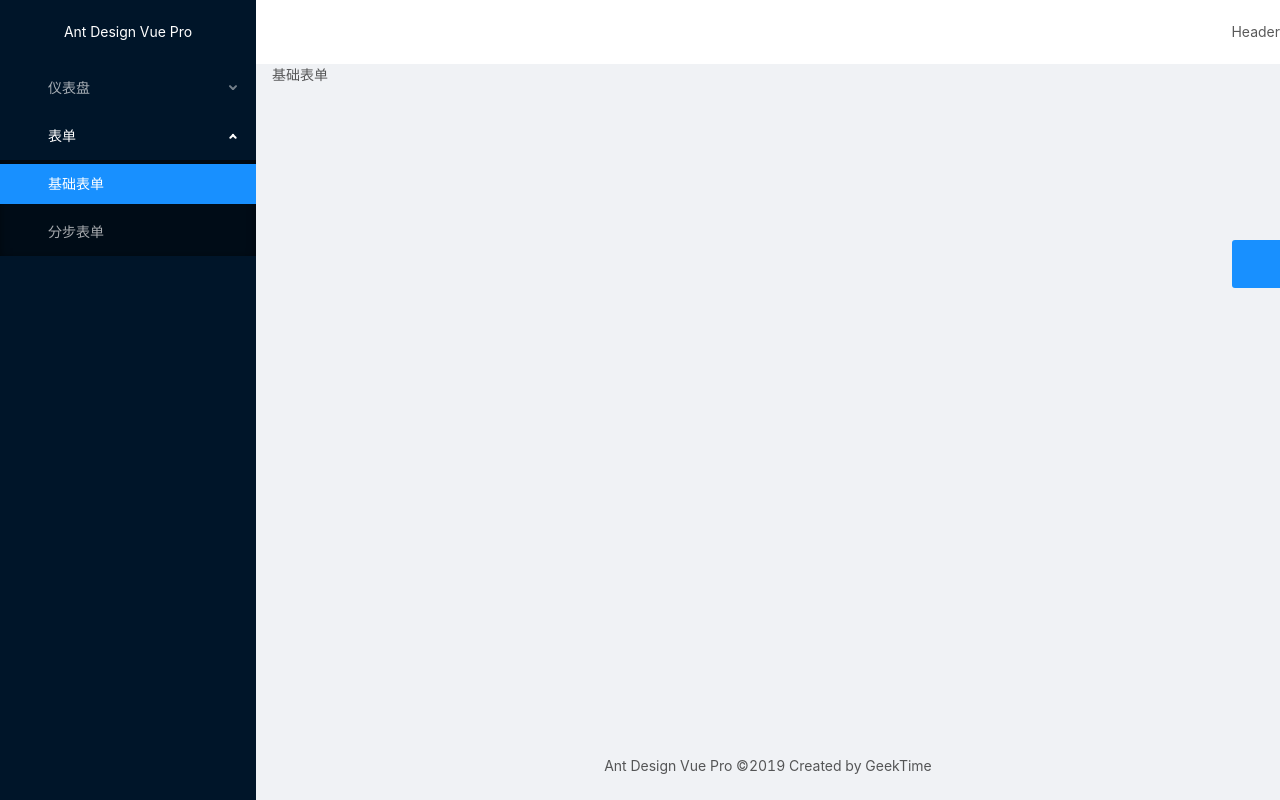
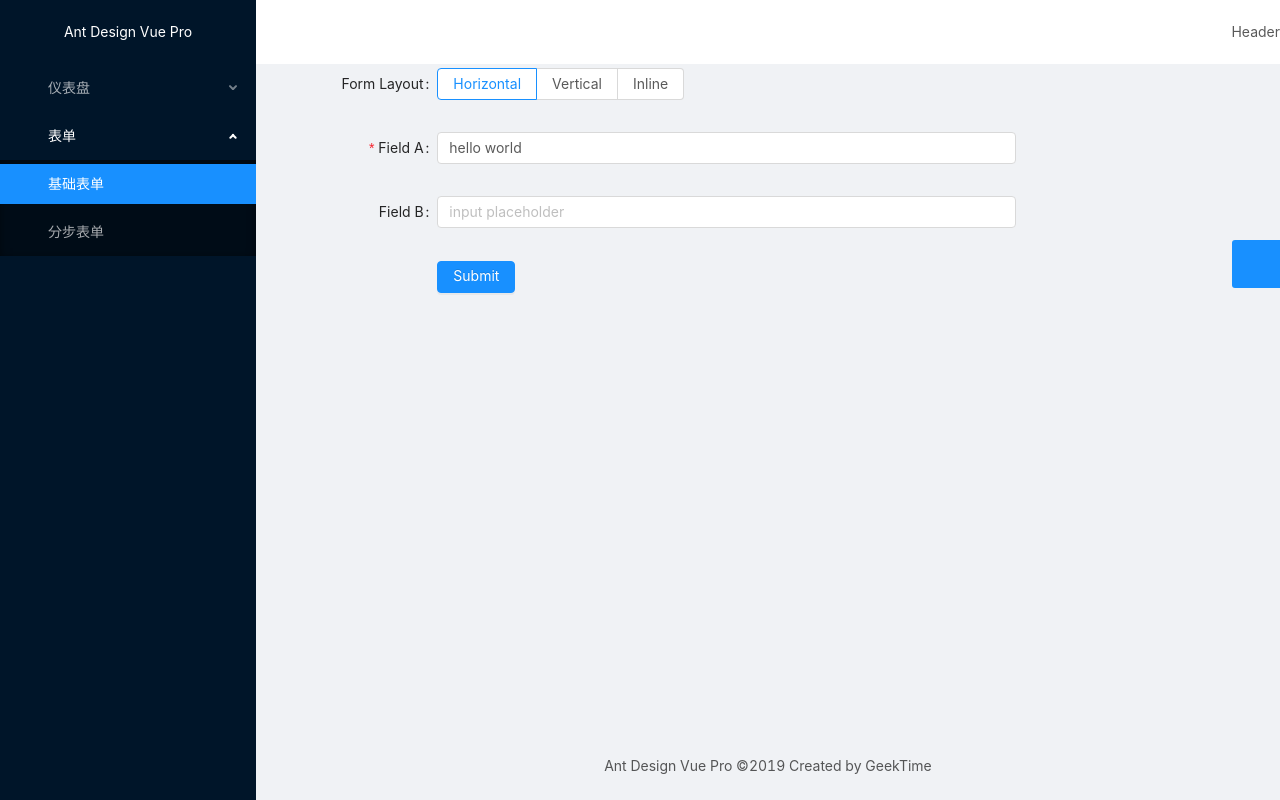
Before and after one commit to ccsunnyfd/ant-design-vue-pro, a Vue app: page /form/basic-form in a window 1280 px wide. Built offline with nearby package versions, Linux system fonts and the light colour scheme.

Commit message:
add basicForm

```diff
--- a/src/views/Forms/BasicForm.vue
+++ b/src/views/Forms/BasicForm.vue
@@ -1,9 +1,110 @@
 <template>
-  <div>基础表单</div>
+  <div>
+    <a-form :layout="formLayout" :form="form">
+      <a-form-item
+        label="Form Layout"
+        :label-col="formItemLayout.labelCol"
+        :wrapper-col="formItemLayout.wrapperCol"
+      >
+        <a-radio-group
+          default-value="horizontal"
+          @change="handleFormLayoutChange"
+        >
+          <a-radio-button value="horizontal">
+            Horizontal
+          </a-radio-button>
+          <a-radio-button value="vertical">
+            Vertical
+          </a-radio-button>
+          <a-radio-button value="inline">
+            Inline
+          </a-radio-button>
+        </a-radio-group>
+      </a-form-item>
+      <a-form-item
+        label="Field A"
+        :label-col="formItemLayout.labelCol"
+        :wrapper-col="formItemLayout.wrapperCol"
+      >
+        <a-input
+          v-decorator="[
+            'fieldA',
+            {
+              initialValue: fieldA,
+              rules: [
+                {
+                  required: true,
+                  min: 6,
+                  message: '必须大于5个字符',
+                },
+              ],
+            },
+          ]"
+          placeholder="input placeholder"
+        />
+      </a-form-item>
+      <a-form-item
+        label="Field B"
+        :label-col="formItemLayout.labelCol"
+        :wrapper-col="formItemLayout.wrapperCol"
+      >
+        <a-input v-decorator="['fieldB']" placeholder="input placeholder" />
+      </a-form-item>
+      <a-form-item :wrapper-col="buttonItemLayout.wrapperCol">
+        <a-button type="primary" @click="handleSubmit">
+          Submit
+        </a-button>
+      </a-form-item>
+    </a-form>
+  </div>
 </template>
 
 <script>
-export default {};
+export default {
+  data() {
+    this.form = this.$form.createForm(this);
+    return {
+      formLayout: "horizontal",
+      fieldA: "hello",
+      fieldB: "",
+    };
+  },
+  mounted() {
+    setTimeout(() => {
+      this.form.setFieldsValue({ fieldA: "hello world" });
+    }, 3000);
+  },
+  computed: {
+    formItemLayout() {
+      const { formLayout } = this;
+      return formLayout === "horizontal"
+        ? {
+            labelCol: { span: 4 },
+            wrapperCol: { span: 14 },
+          }
+        : {};
+    },
+    buttonItemLayout() {
+      const { formLayout } = this;
+      return formLayout === "horizontal"
+        ? {
+            wrapperCol: { span: 14, offset: 4 },
+          }
+        : {};
+    },
+  },
+  methods: {
+    handleFormLayoutChange(e) {
+      this.formLayout = e.target.value;
+    },
+    handleSubmit() {
+      this.form.validateFields((err, values) => {
+        if (!err) {
+          console.log(values);
+          Object.assign(this, values);
+        }
+      });
+    },
+  },
+};
 </script>
-
-<style lang="" scoped></style>
--- a/vue.config.js
+++ b/vue.config.js
@@ -9,8 +9,8 @@
   devServer: {
     proxy: {
       "/api/": {
-        // target: "http://localhost:8080",
-        target: "http://localhost:3000",
+        target: "http://localhost:8080",
+        // target: "http://localhost:3000",
         bypass: function(req, res) {
           if (req.headers.accept.indexOf("html") !== -1) {
             console.log("Skipping proxy for browser request.");
```
Also changed, not shown: src/main.js (+12 -1 lines).
